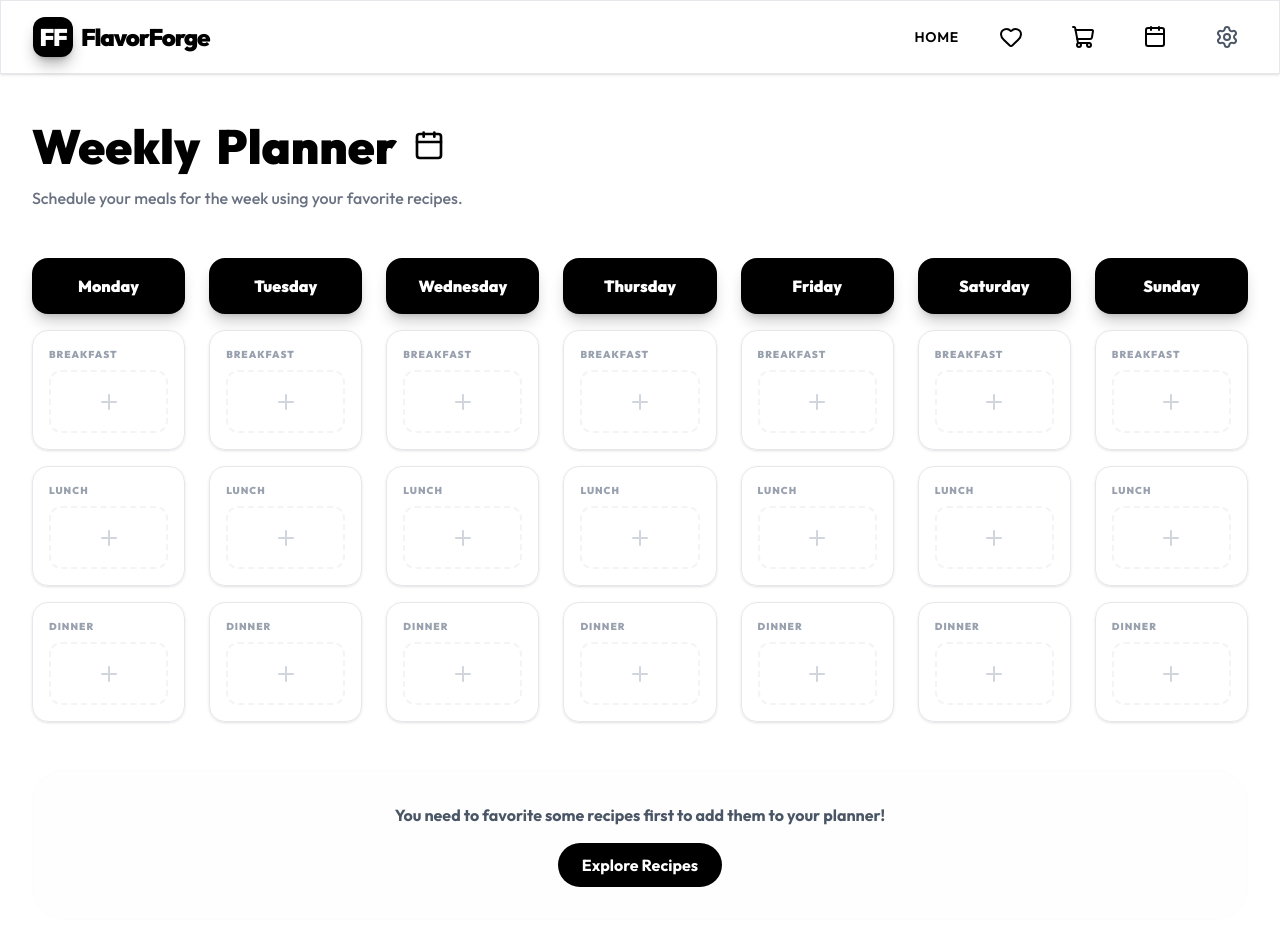
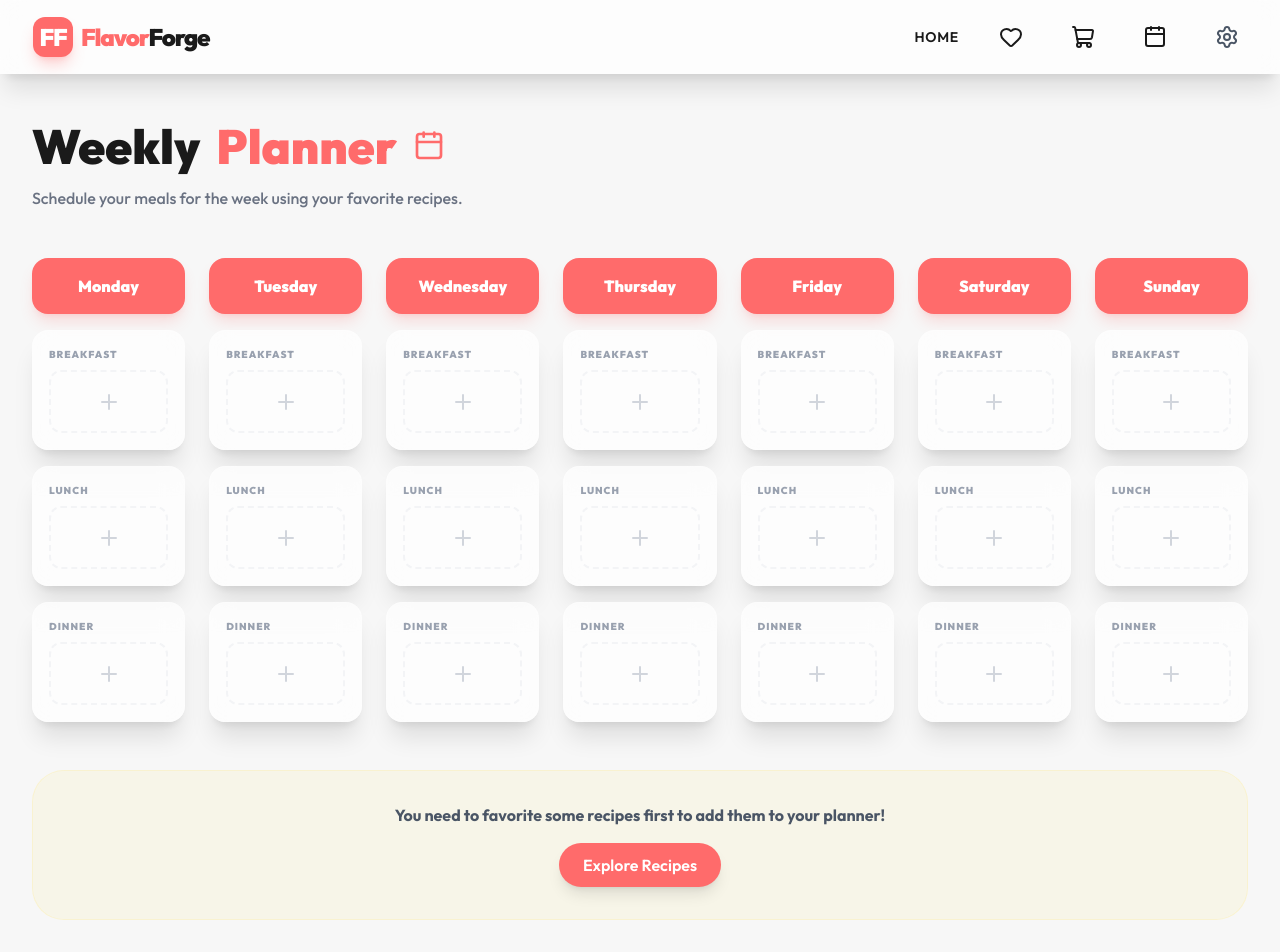
Before and after one commit to pravallikha502/FlavorForge, a React (Vite) app: page /planner in a window 1280 px wide. Shown: the top 952 px of the page. Built offline with nearby package versions, Linux system fonts and the light colour scheme.

Commit message:
Revert to vibrant light theme based on user feedback

```diff
--- a/src/index.css
+++ b/src/index.css
@@ -11,21 +11,21 @@
 }
 
 :root {
-  --primary: #000000; /* Pure Black for a Minimalist White Theme */
-  --secondary: #64748b;
-  --accent: #f1f5f9;
-  --dark-text: #000000;
-  --light-bg: #ffffff;
-  --glass-bg: rgba(255, 255, 255, 0.95);
+  --primary: #ff6b6b; /* The red-ish color from the screenshot */
+  --secondary: #4ecdc4;
+  --accent: #ffe66d;
+  --dark-text: #1a1a1a;
+  --light-bg: #f7f7f7; /* The soft gray background from the screenshot */
+  --glass-bg: rgba(255, 255, 255, 0.7);
 }
 
 :root[data-theme='dark'] {
-  --primary: #ffffff;
-  --secondary: #94a3b8;
-  --accent: #1e293b;
-  --dark-text: #ffffff;
-  --light-bg: #000000; /* Pure Black for contrast */
-  --glass-bg: rgba(0, 0, 0, 0.9);
+  --primary: #ff6b6b;
+  --secondary: #4ecdc4;
+  --accent: #ffe66d;
+  --dark-text: #f7f7f7;
+  --light-bg: #1a1a1a;
+  --glass-bg: rgba(0, 0, 0, 0.4);
 }
 
 @layer base {
@@ -39,27 +39,27 @@
 @layer components {
   .glass {
     background-color: var(--glass-bg);
-    @apply backdrop-blur-md border border-gray-200 dark:border-gray-800 shadow-sm;
+    @apply backdrop-blur-md border border-white/20 shadow-xl;
   }
 
   .btn {
-    @apply px-6 py-2.5 rounded-full font-bold transition-all active:scale-95 flex items-center justify-center gap-2 cursor-pointer;
+    @apply px-6 py-2.5 rounded-full font-semibold transition-all active:scale-95 flex items-center justify-center gap-2 cursor-pointer;
   }
 
   .btn-primary {
     background-color: var(--primary);
-    color: var(--light-bg);
-    @apply hover:opacity-90;
+    color: white;
+    @apply hover:opacity-90 shadow-lg shadow-[var(--primary)]/25;
   }
 
   .card-hover {
-    @apply border border-gray-100 dark:border-gray-900 hover:border-primary transition-all duration-300;
+    @apply hover:-translate-y-2 hover:shadow-2xl transition-all duration-300;
   }
 }
 
 /* Custom Scrollbar */
 ::-webkit-scrollbar {
-  width: 6px;
+  width: 8px;
 }
 
 ::-webkit-scrollbar-track {
@@ -68,5 +68,5 @@
 
 ::-webkit-scrollbar-thumb {
   background-color: var(--primary);
-  @apply rounded-full opacity-10 hover:opacity-30;
+  @apply rounded-full opacity-20 hover:opacity-40 transition-opacity;
 }
```
